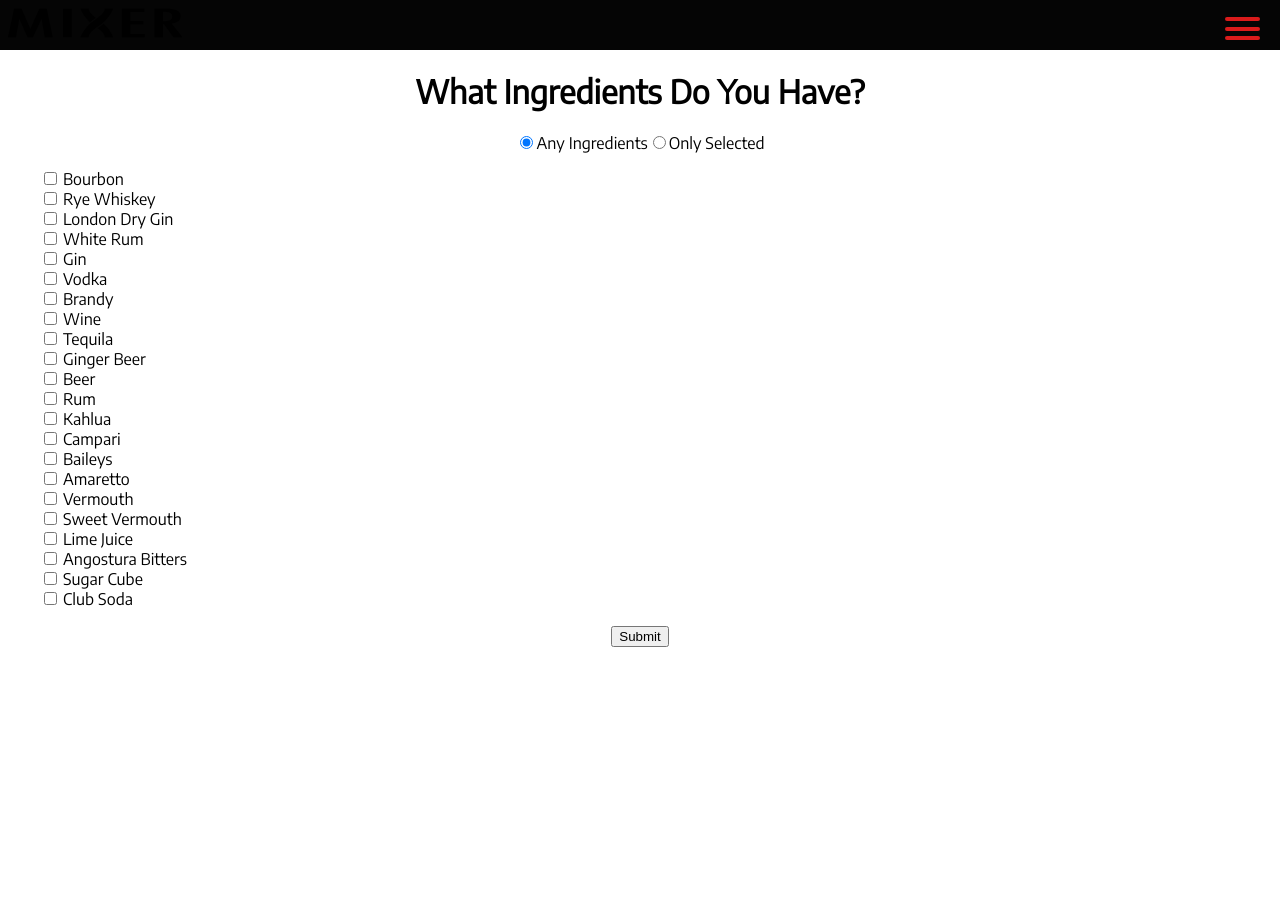
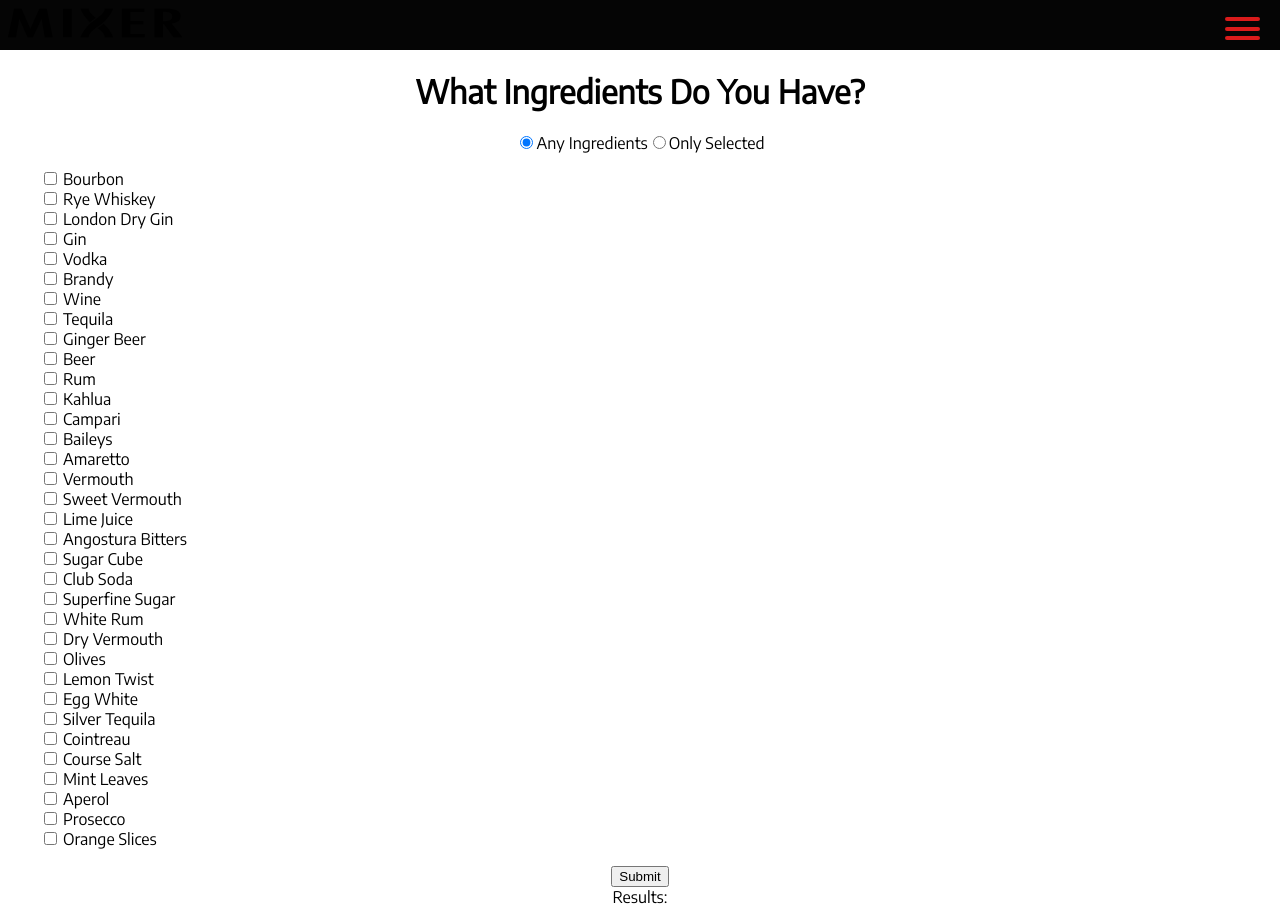
Before and after one commit to JTLovato/mixer, a React (Create React App) app: page /WhatToMake in a window 1280 px wide. Before the commit the page ends 800 px from the top, so only its background shows below. Built offline with nearby package versions, Linux system fonts and the light colour scheme.

Commit message:
Simplified some functions

```diff
--- a/src/Data.js
+++ b/src/Data.js
@@ -103,7 +103,7 @@ const Data = {
       name: 'Dry Martini',
       id: '12',
       image: 'dry_martini.jpg',
-      ingredients: ['dry vermouth','gin', ['olives' || 'lemon twist']],
+      ingredients: ['dry vermouth','gin', 'olives'],
       directions: 'Fill a metal shaker with cracked ice. Pour in the dry vermouth, stir briefly, and strain out (this may be discarded). Add gin, then stir briskly for about 10 seconds. Strain into a chilled cocktail glass, and garnish with olives or a lemon twist.',
       rating: '9',
       description: 'A classic martini technically should be made with gin and served bone-chillingly cold. Order it stirred, not shaken. Sorry, 007.',
@@ -142,7 +142,6 @@ const Data = {
         'bourbon',
         'rye whiskey',
         'london dry gin',
-        'white rum',
         'gin',
         'vodka',
         'brandy',
@@ -161,6 +160,20 @@ const Data = {
         'angostura bitters',
         'sugar cube',
         'club soda',
+        'superfine sugar',
+        'white rum',
+        'dry vermouth',
+        'olives',
+        'lemon twist',
+        'egg white',
+        'silver tequila',
+        'cointreau',
+        'course salt',
+        'mint leaves',
+        'aperol',
+        'prosecco',
+        'orange slices',
+
       ]
     }
   ]
--- a/src/components/HavedRecipeCards.js
+++ b/src/components/HavedRecipeCards.js
@@ -7,9 +7,9 @@ function HavedRecipeCards(props) {
 
     let havedIngredients = props.selectedIngredients
     let newDrinkList = []
-    let finalList =[]
+    let resultsList = []
 
-    console.log(totalDrinks)
+    // console.log(totalDrinks)
 
     function putInNewList() {
         for (let p = 0; p < totalDrinks.length; p++ ) {
@@ -19,31 +19,32 @@ function HavedRecipeCards(props) {
 
     putInNewList()
 
+    console.log(newDrinkList)
+
     let checkRecipes = () => {
         const possibleDrinks = newDrinkList.filter(ingres =>
             ingres.every(ingre => havedIngredients.includes(ingre))
         );
-        for ( let i= 0; i < possibleDrinks.length; i++) {
-            finalList.push(possibleDrinks[i])
-        }
-        console.log(finalList[0])
+        console.log(possibleDrinks)
         // console.log(totalDrinks[0].ingredients)
 
         for (let q = 0; q < totalDrinks.length; q++) {
-            if (finalList[0] == totalDrinks[q].ingredients) {
-                console.log("YAY")
-                console.log(totalDrinks[q].name)
+            let duh = totalDrinks[q].ingredients
+            if (possibleDrinks.includes(duh)) {
+                console.log('YES YOU WHORE')
+                resultsList.push(totalDrinks[q].name)
+                console.log(resultsList)
             }
         }
-
-
     }
-
 
 
     return (
         <div>
             <input type="submit" value="Submit" onClick={checkRecipes}/>
+            <div>
+            Results: {resultsList}
+            </div>
         </div>
     )
 }
```
